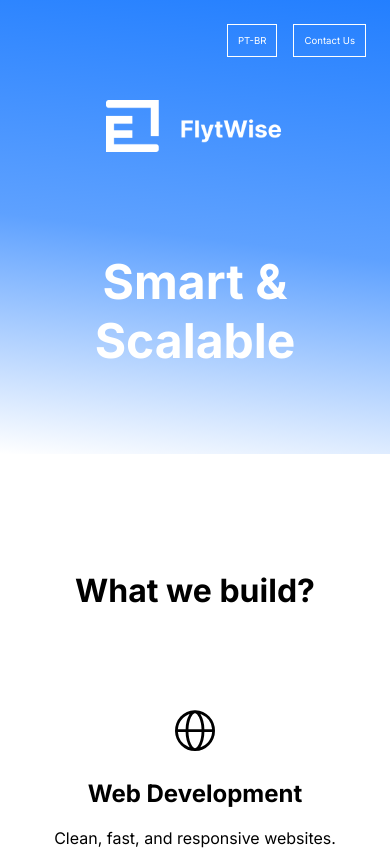
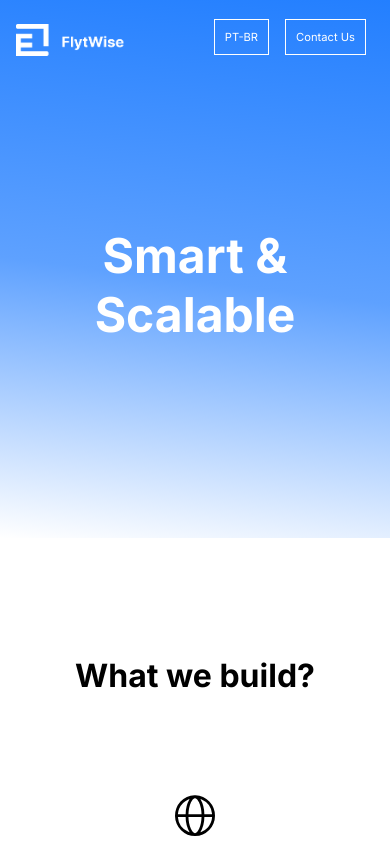
Before and after one commit to gabrieldudekvidal/flytwise, a plain HTML site: page index.html in a window 390 px wide. Shown: the top 851 px of the page. Drawn offline with nearby package versions, Linux system fonts and the light colour scheme.

Commit message:
layout updates

```diff
--- a/css/style.css
+++ b/css/style.css
@@ -21,7 +21,7 @@ h1 {
 
 .hero {
     position: relative;
-    height: 50vh;
+    height: 60vh;
     padding: 1rem;
     color: #fff;
     background: #237FFF;
@@ -32,6 +32,24 @@ h1 {
     justify-content: center;
     text-align: center;
 }
+
+.hero nav {
+    display: flex;
+    justify-content: space-between;
+    align-items: center;
+    width: 100%;
+    position: absolute;
+    top: 0;
+    left: 0;
+    padding: 1.5rem 5rem;
+    box-sizing: border-box;
+}
+
+.logo {
+    width: 150px; /* better with fixed width for consistency */
+    margin: 0;
+}
+
 
 .hero h1 {
     font-size: 3rem;
@@ -106,15 +124,21 @@ h1 {
          width: 15%;
     }
 
-    .buttons{
-        top: 1.5rem;
+    .buttons {
+        top: 1.2rem;
         right: 1.5rem;
-        font-size: 0.6rem;
+        font-size: 0.7rem;
     }
 
-    .logo {
-        margin-top: 5rem;
-        width: 50%;
+    .hero nav {
+        padding: 1.5rem 1rem;
     }
 
+
+    .logo {
+        width: 110px;
+        margin: 0;
+    }
+
+
   }
--- a/index.html
+++ b/index.html
@@ -6,6 +6,7 @@
     <title>FlytWise</title>
     <link rel="icon" type="image/x-icon" href="assets/icons/favicon.ico">
     <link rel="stylesheet" href="css/style.css" />
+    <link rel="stylesheet" type="text/css" href="https://cdn.jsdelivr.net/npm/@phosphor-icons/web@2.1.1/src/regular/style.css" />
 </head>
 <body>
     <main>
@@ -61,9 +62,9 @@
         </div>
 
         <footer class="footer">
-            <p>FlytWise</p>
-            <p>Vancouver, BC</p>
-            <p>rpa@flytwise.net</p>
+            <p><i class="ph ph-map-pin-simple"></i> Vancouver, BC</p>
+            <p><i class="ph ph-envelope"></i> rpa@flytwise.net</p>
+            <p><i class="ph ph-copyright"></i> FlytWise</p>
         </footer>
     </main>
 </body>
```
Also changed, not shown: pages/pt-br.html (+4 -3 lines).
